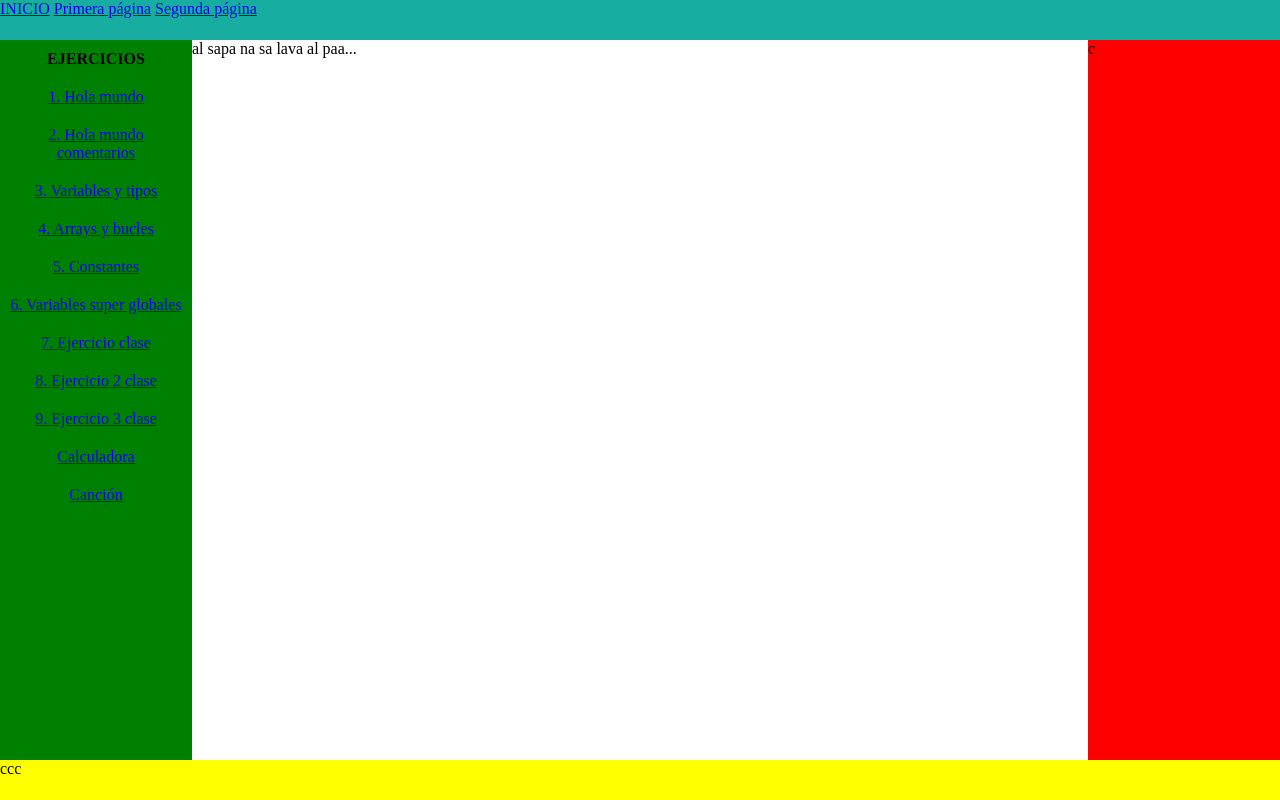
After one commit to raulbrocal/DWS, a PHP site: page /cancion.php in a window 1280 px wide. The commit adds this page. Run offline with PHP 8.4, Linux system fonts and the light colour scheme.

Commit message:
Ejercicio canción

```diff
--- /dev/null
+++ b/cancion.php
@@ -0,0 +1,66 @@
+<html>
+
+<head>
+    <title>Inicio</title>
+    <link rel="stylesheet" href="estilos.css/style.css">
+</head>
+
+<body>
+    <div class="contenedor">
+        <div class="primera_caja">
+            <a href="index.php">INICIO</a>
+            <a href="pagina1.html">Primera página</a>
+            <a href="pagina2.html">Segunda página</a>
+        </div>
+        <div class="segunda_caja">
+
+            <div class="primera_columna">
+                <ul>
+                    <li><b>EJERCICIOS</b></li>
+                    <li><a href="./0_hola_mundo.php">1. Hola mundo</a></li>
+                    <li><a href="./1_hola_mundo_comentarios.php">2. Hola mundo comentarios</a></li>
+                    <li><a href="./2_variables_y_tipos.php">3. Variables y tipos</a></li>
+                    <li><a href="./3_arrays_bucles.php">4. Arrays y bucles</a></li>
+                    <li><a href="./4_constantes.php">5. Constantes</a></li>
+                    <li><a href="./5_variables_super_globales.php">6. Variables super globales</a></li>
+                    <li><a href="./6_validar_get.php">7. Ejercicio clase</a></li>
+                    <li><a href="./7_try_catch.php">8. Ejercicio 2 clase</a></li>
+                    <li><a href="./8_informacion.php">9. Ejercicio 3 clase</a></li>
+                    <li><a href="./Ejercicio1/calculadora_usuario.php">Calculadora</a></li>
+                    <li><a href="./cancion.php">Canción</a></li>
+                </ul>
+            </div>
+            <div class="segunda_columna">
+                <?php
+
+                ini_set('display_errors', 'On');
+                ini_set('html_errors', 0);
+
+                function escribirFrase($frase, $vocal)
+                {
+                    $array = str_split($frase);
+                    for ($i = 0; $i < count($array); $i++) {
+                        if (esVocal($array[$i])) {
+                            echo ($vocal);
+                        } else {
+                            echo ($array[$i]);
+                        }
+                    }
+                }
+
+                function esVocal($char)
+                {
+                    return in_array($char, array("a", "e", "i", "o", "u"));
+                }
+
+                echo (escribirFrase("el sapo no se lava el pie...", "a"));
+                ?>
+            </div>
+            <div class="tercera_columna">c</div>
+
+        </div>
+        <div class="tercera_caja">ccc</div>
+        <div>
+</body>
+
+</html>
--- a/index.php
+++ b/index.php
@@ -25,6 +25,7 @@
                     <li><a href="./7_try_catch.php">8. Ejercicio 2 clase</a></li>
                     <li><a href="./8_informacion.php">9. Ejercicio 3 clase</a></li>
                     <li><a href="./Ejercicio1/calculadora_usuario.php">Calculadora</a></li>
+                    <li><a href="./cancion.php">Canción</a></li>
                 </ul>
             </div>
             <div class="segunda_columna"></div>
```
